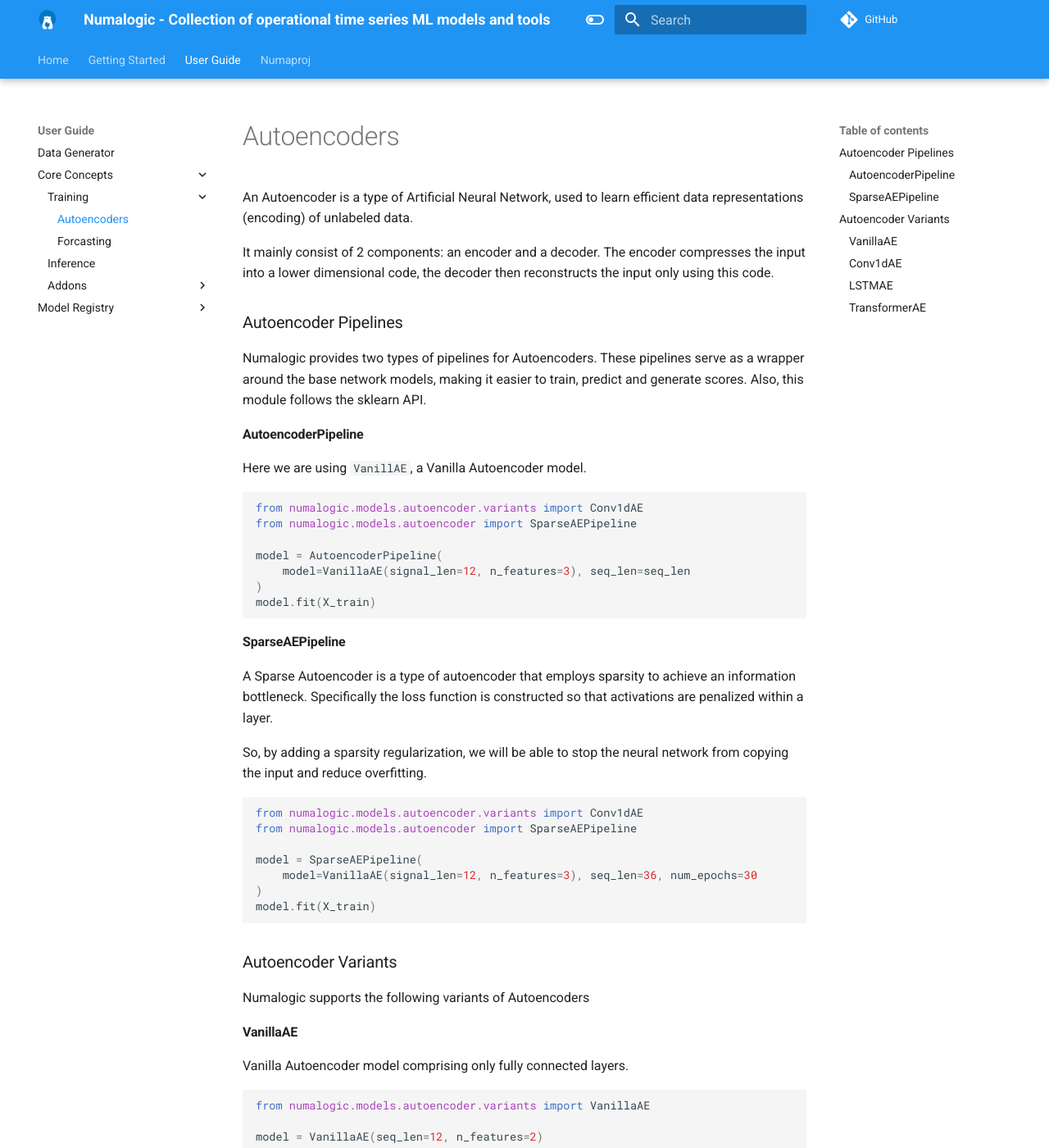
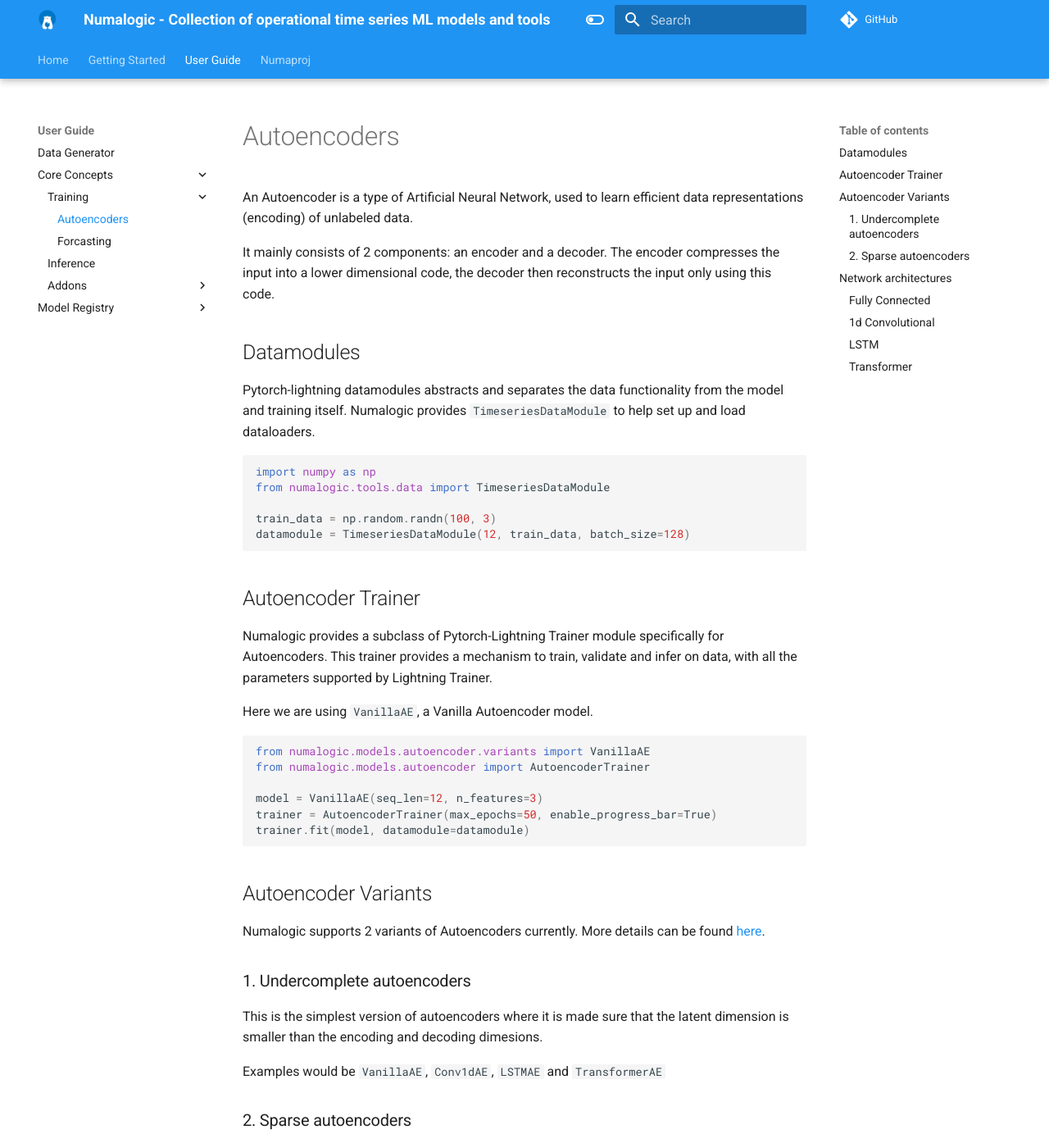
Before and after one commit to numaproj/numalogic, an MkDocs documentation site: the page built from docs/autoencoders.md, in a window 1280 px wide and 1400 px high. Shown: the whole window at 82% size. Built offline with MkDocs 1.6.1 and Material for MkDocs 9.7.7, drawn with Linux system fonts in a browser that asks for light colours; comment, search, counter and statistics services are not loaded; some of the changed text lies outside the part shown.

````diff
--- a/docs/autoencoders.md
+++ b/docs/autoencoders.md
@@ -2,47 +2,60 @@
 
 An Autoencoder is a type of Artificial Neural Network, used to learn efficient data representations (encoding) of unlabeled data.
 
-It mainly consist of 2 components: an encoder and a decoder. The encoder compresses the input into a lower dimensional code, the decoder then reconstructs the input only using this code.
+It mainly consists of 2 components: an encoder and a decoder. The encoder compresses the input into a lower dimensional code, the decoder then reconstructs the input only using this code.
 
-### Autoencoder Pipelines
-
-Numalogic provides two types of pipelines for Autoencoders. These pipelines serve as a wrapper around the base network models, making it easier to train, predict and generate scores. Also, this module follows the sklearn API.
-
-#### AutoencoderPipeline
-
-Here we are using `VanillAE`, a Vanilla Autoencoder model.
+## Datamodules
+Pytorch-lightning datamodules abstracts and separates the data functionality from the model and training itself.
+Numalogic provides `TimeseriesDataModule` to help set up and load dataloaders.
 
 ```python
-from numalogic.models.autoencoder.variants import Conv1dAE
-from numalogic.models.autoencoder import SparseAEPipeline
+import numpy as np
+from numalogic.tools.data import TimeseriesDataModule
 
-model = AutoencoderPipeline(
-    model=VanillaAE(signal_len=12, n_features=3), seq_len=seq_len
-)
-model.fit(X_train)
+train_data = np.random.randn(100, 3)
+datamodule = TimeseriesDataModule(12, train_data, batch_size=128)
 ```
 
-#### SparseAEPipeline
+## Autoencoder Trainer
 
-A Sparse Autoencoder is a type of autoencoder that employs sparsity to achieve an information bottleneck. Specifically the loss function is constructed so that activations are penalized within a layer.
+Numalogic provides a subclass of Pytorch-Lightning Trainer module specifically for Autoencoders.
+This trainer provides a mechanism to train, validate and infer on data, with all the parameters supported by Lightning Trainer.
 
+Here we are using `VanillaAE`, a Vanilla Autoencoder model.
+
+```python
+from numalogic.models.autoencoder.variants import VanillaAE
+from numalogic.models.autoencoder import AutoencoderTrainer
+
+model = VanillaAE(seq_len=12, n_features=3)
+trainer = AutoencoderTrainer(max_epochs=50, enable_progress_bar=True)
+trainer.fit(model, datamodule=datamodule)
+```
+
+## Autoencoder Variants
+
+Numalogic supports 2 variants of Autoencoders currently.
+More details can be found [here](https://www.deeplearningbook.org/contents/autoencoders.html).
+
+### 1. Undercomplete autoencoders
+
+This is the simplest version of autoencoders where it is made sure that the
+latent dimension is smaller than the encoding and decoding dimesions.
+
+Examples would be `VanillaAE`, `Conv1dAE`, `LSTMAE` and `TransformerAE`
+
+### 2. Sparse autoencoders
+A Sparse Autoencoder is a type of autoencoder that employs sparsity to achieve an information bottleneck.
+Specifically the loss function is constructed so that activations are penalized within a layer.
 So, by adding a sparsity regularization, we will be able to stop the neural network from copying the input and reduce overfitting.
 
-```python
-from numalogic.models.autoencoder.variants import Conv1dAE
-from numalogic.models.autoencoder import SparseAEPipeline
+Examples would be `SparseVanillaAE`, `SparseConv1dAE`, `SparseLSTMAE` and `SparseTransformerAE`
 
-model = SparseAEPipeline(
-    model=VanillaAE(signal_len=12, n_features=3), seq_len=36, num_epochs=30
-)
-model.fit(X_train)
-```
+## Network architectures
 
-### Autoencoder Variants
+Numalogic currently supports the following architectures.
 
-Numalogic supports the following variants of Autoencoders
-
-#### VanillaAE
+#### Fully Connected
 
 Vanilla Autoencoder model comprising only fully connected layers.
 
@@ -52,17 +65,17 @@ from numalogic.models.autoencoder.variants import VanillaAE
 model = VanillaAE(seq_len=12, n_features=2)
 ```
 
-#### Conv1dAE
+#### 1d Convolutional
 
 Conv1dAE is a one dimensional Convolutional Autoencoder with multichannel support.
 
 ```python
-from numalogic.models.autoencoder.variants import Conv1dAE
+from numalogic.models.autoencoder.variants import SparseConv1dAE
 
-model=Conv1dAE(in_channels=3, enc_channels=8)
+model = SparseConv1dAE(beta=1e-2, seq_len=12, in_channels=3, enc_channels=8)
 ```
 
-#### LSTMAE
+#### LSTM
 
 An LSTM (Long Short-Term Memory) Autoencoder is an implementation of an autoencoder for sequence data using an Encoder-Decoder LSTM architecture.
 
@@ -73,7 +86,7 @@ model = LSTMAE(seq_len=12, no_features=2, embedding_dim=15)
 
 ```
 
-#### TransformerAE
+#### Transformer
 
 The transformer-based Autoencoder model was inspired from [Attention is all you need](https://arxiv.org/abs/1706.03762) paper.
 
````
Also changed, not shown: docs/post-processing.md (+14 -1 lines), 1 other file.
